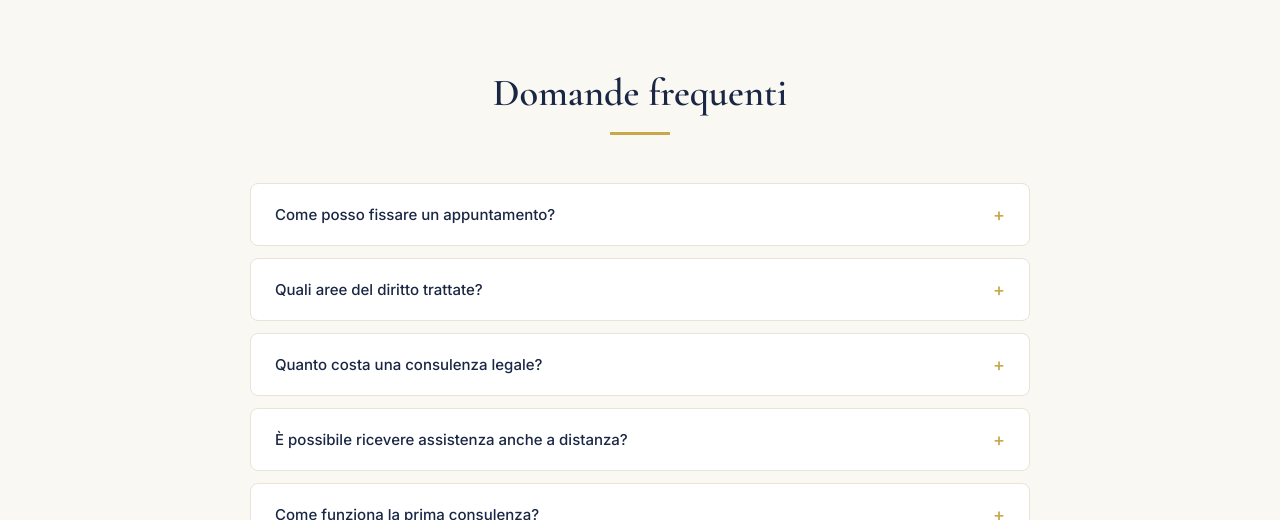
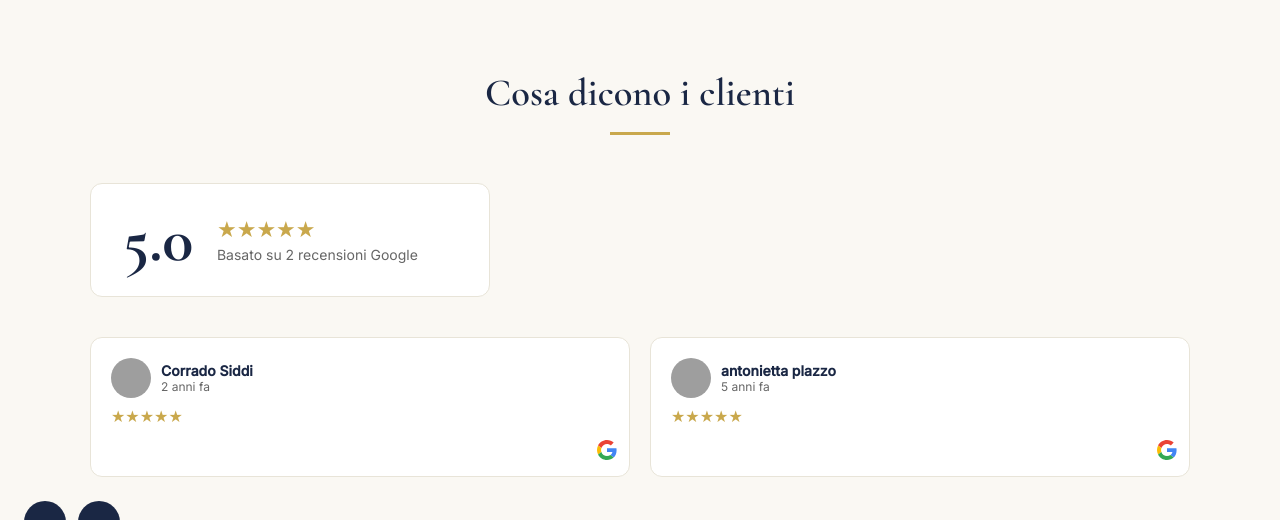
Before and after one commit to testo-gif/claudia-ciancio, a plain HTML site: page index.html in a window 1280 px wide. Shown: the part 2280-2800 px from the top of the page. Drawn offline with nearby package versions, Linux system fonts and the light colour scheme; grey boxes are pictures that could not be loaded.

Commit message:
Add preview

```diff
--- a/index.html
+++ b/index.html
@@ -136,12 +136,12 @@
 </nav>
 
 <section class="hero">
-  <div class="hero-bg"><img src="https://images.unsplash.com/photo-1565514158740-064f34bd6cfd?w=1200&auto=format&fit=crop" alt="Claudia Ciancio" style="width:100%;height:100%;object-fit:cover;opacity:0.25"></div>
+  <div class="hero-bg"><img src="https://images.unsplash.com/photo-1436450412740-6b988f486c6b?w=1200&auto=format&fit=crop" alt="Claudia Ciancio" style="width:100%;height:100%;object-fit:cover;opacity:0.25"></div>
   <div class="hero-overlay"></div>
   <div class="hero-content">
     <div class="hero-badge">Avvocato · Bologna</div>
     <h1>Claudia Ciancio</h1>
-    <p class="hero-sub">Professionista a Bologna</p>
+    <p class="hero-sub">⭐ 5.0 su Google · 2 recensioni</p>
     <p class="hero-addr">📍 Via dell'Indipendenza,  42, 40121 Bologna</p>
     <a href="https://wa.me/393298195479" class="btn-primary">💬 Scrivici su WhatsApp</a>
   </div>
@@ -156,14 +156,14 @@
         <p style="margin-bottom:0">Lo studio legale <strong>Claudia Ciancio</strong> opera a Bologna con esperienza nella consulenza e nell'assistenza legale. Offriamo un servizio su misura, attento alle esigenze del cliente e orientato al risultato.</p>
         <p>La nostra priorità è accompagnare ogni cliente con competenza e dedizione, garantendo chiarezza, trasparenza e riservatezza in ogni fase del percorso.</p>
         <div class="about-stats">
-
+          <div class="stat-box"><div class="stat-num">5.0</div><div class="stat-label">Valutazione Google</div></div>
           <div class="stat-box"><div class="stat-num">2</div><div class="stat-label">Recensioni</div></div>
           <div class="stat-box"><div class="stat-num">100%</div><div class="stat-label">Dedizione</div></div>
           <div class="stat-box"><div class="stat-num">Bologna</div><div class="stat-label">Sede</div></div>
         </div>
       </div>
       <div class="about-img">
-        <img src="https://images.unsplash.com/photo-1589829545856-d10d557cf95f?w=1200&auto=format&fit=crop" alt="Claudia Ciancio" style="width:100%;height:100%;object-fit:cover">
+        <img src="https://images.unsplash.com/photo-1479142506502-19b3a3b7ff33?w=1200&auto=format&fit=crop" alt="Claudia Ciancio" style="width:100%;height:100%;object-fit:cover">
       </div>
     </div>
   </div>
@@ -173,11 +173,64 @@
   <div class="container">
     <h2 class="section-title">Servizi offerti</h2>
     <div class="services-grid"><div class="service-item"><div class="service-icon">⚖</div><span>Consulenza legale</span></div><div class="service-item"><div class="service-icon">⚖</div><span>Diritto civile</span></div><div class="service-item"><div class="service-icon">⚖</div><span>Diritto del lavoro</span></div><div class="service-item"><div class="service-icon">⚖</div><span>Diritto penale</span></div><div class="service-item"><div class="service-icon">⚖</div><span>Recupero crediti</span></div><div class="service-item"><div class="service-icon">⚖</div><span>Contrattualistica</span></div></div>
-    <div class="photo-grid"><div class="photo-item" style="background-image:url('https://images.unsplash.com/photo-1505664194779-8beaceb93744?w=1200&auto=format&fit=crop')"></div><div class="photo-item" style="background-image:url('https://images.unsplash.com/photo-1521587760476-6c12a4b040da?w=1200&auto=format&fit=crop')"></div><div class="photo-item" style="background-image:url('https://images.unsplash.com/photo-1450101499163-c8848c66ca85?w=1200&auto=format&fit=crop')"></div><div class="photo-item" style="background-image:url('https://images.unsplash.com/photo-1436450412740-6b988f486c6b?w=1200&auto=format&fit=crop')"></div></div>
+    <div class="photo-grid"><div class="photo-item" style="background-image:url('https://images.unsplash.com/photo-1542744173-8e7e53415bb0?w=1200&auto=format&fit=crop')"></div><div class="photo-item" style="background-image:url('https://images.unsplash.com/photo-1593115057322-e94b77572f20?w=1200&auto=format&fit=crop')"></div><div class="photo-item" style="background-image:url('https://images.unsplash.com/photo-1575505586569-646b2ca898fc?w=1200&auto=format&fit=crop')"></div><div class="photo-item" style="background-image:url('https://images.unsplash.com/photo-1556742049-0cfed4f6a45d?w=1200&auto=format&fit=crop')"></div></div>
   </div>
 </section>
 
+<section class="section reviews-section">
+  <div class="container">
+    <h2 class="section-title">Cosa dicono i clienti</h2>
+    <div class="rating-summary">
+      <div class="big-rating">5.0</div>
+      <div>
+        <span style="color:#c9a84c;font-size:22px">★★★★★<span style="color:#ccc"></span></span>
+        <div style="color:#666;font-size:14px;margin-top:4px">Basato su 2 recensioni Google</div>
+      </div>
+    </div>
+    <div class="reviews-grid" id="revGrid">
+      <div class="rev-card">
+  <div style="display:flex;gap:10px;align-items:center;margin-bottom:8px">
+    <img src="https://lh3.googleusercontent.com/a-/ALV-UjUXB6XQkUm-Y-FKiCp0WuwD4dQSQe8EpqqMlhPYVsp2MVBZeycL=s128-c0x00000000-cc-rp-mo-ba3" style="width:40px;height:40px;border-radius:50%;object-fit:cover">
+    <div>
+      <div style="font-weight:600;font-size:14px;color:#1a2744">Corrado Siddi</div>
+      <div style="font-size:12px;color:#666">2 anni fa</div>
+    </div>
+  </div>
+  <div style="color:#c9a84c;font-size:16px;margin-bottom:6px">★★★★★</div>
+  <p style="font-size:14px;color:#444;line-height:1.5;margin:0"></p>
+  <div style="position:absolute;bottom:12px;right:12px"><svg xmlns="http://www.w3.org/2000/svg" viewBox="0 0 48 48" width="20" height="20" style="flex-shrink:0">
+<path fill="#EA4335" d="M24 9.5c3.54 0 6.71 1.22 9.21 3.6l6.85-6.85C35.9 2.38 30.47 0 24 0 14.62 0 6.51 5.38 2.56 13.22l7.98 6.19C12.43 13.72 17.74 9.5 24 9.5z"/>
+<path fill="#4285F4" d="M46.98 24.55c0-1.57-.15-3.09-.38-4.55H24v9.02h12.94c-.58 2.96-2.26 5.48-4.78 7.18l7.73 6c4.51-4.18 7.09-10.36 7.09-17.65z"/>
+<path fill="#FBBC05" d="M10.53 28.59c-.48-1.45-.76-2.99-.76-4.59s.27-3.14.76-4.59l-7.98-6.19C.92 16.46 0 20.12 0 24c0 3.88.92 7.54 2.56 10.78l7.97-6.19z"/>
+<path fill="#34A853" d="M24 48c6.48 0 11.93-2.13 15.89-5.81l-7.73-6c-2.18 1.48-4.97 2.31-8.16 2.31-6.26 0-11.57-4.22-13.47-9.91l-7.98 6.19C6.51 42.62 14.62 48 24 48z"/>
+<path fill="none" d="M0 0h48v48H0z"/></svg></div>
+</div>
+<div class="rev-card">
+  <div style="display:flex;gap:10px;align-items:center;margin-bottom:8px">
+    <img src="https://lh3.googleusercontent.com/a/ACg8ocJymZR6r_RlvKL4sZ11H33oklU0McMmKfSD_wEpsWdhuB0oKg=s128-c0x00000000-cc-rp-mo" style="width:40px;height:40px;border-radius:50%;object-fit:cover">
+    <div>
+      <div style="font-weight:600;font-size:14px;color:#1a2744">antonietta plazzo</div>
+      <div style="font-size:12px;color:#666">5 anni fa</div>
+    </div>
+  </div>
+  <div style="color:#c9a84c;font-size:16px;margin-bottom:6px">★★★★★</div>
+  <p style="font-size:14px;color:#444;line-height:1.5;margin:0"></p>
+  <div style="position:absolute;bottom:12px;right:12px"><svg xmlns="http://www.w3.org/2000/svg" viewBox="0 0 48 48" width="20" height="20" style="flex-shrink:0">
+<path fill="#EA4335" d="M24 9.5c3.54 0 6.71 1.22 9.21 3.6l6.85-6.85C35.9 2.38 30.47 0 24 0 14.62 0 6.51 5.38 2.56 13.22l7.98 6.19C12.43 13.72 17.74 9.5 24 9.5z"/>
+<path fill="#4285F4" d="M46.98 24.55c0-1.57-.15-3.09-.38-4.55H24v9.02h12.94c-.58 2.96-2.26 5.48-4.78 7.18l7.73 6c4.51-4.18 7.09-10.36 7.09-17.65z"/>
+<path fill="#FBBC05" d="M10.53 28.59c-.48-1.45-.76-2.99-.76-4.59s.27-3.14.76-4.59l-7.98-6.19C.92 16.46 0 20.12 0 24c0 3.88.92 7.54 2.56 10.78l7.97-6.19z"/>
+<path fill="#34A853" d="M24 48c6.48 0 11.93-2.13 15.89-5.81l-7.73-6c-2.18 1.48-4.97 2.31-8.16 2.31-6.26 0-11.57-4.22-13.47-9.91l-7.98 6.19C6.51 42.62 14.62 48 24 48z"/>
+<path fill="none" d="M0 0h48v48H0z"/></svg></div>
+</div>
+    </div>
 
+    </div>
+    <div class="rev-nav">
+      <button onclick="scrollRevs(-1)" class="rev-btn">&#8592;</button>
+      <button onclick="scrollRevs(1)" class="rev-btn">&#8594;</button>
+    </div>
+  </div>
+</section>
 
 <section class="section faq-section">
   <div class="container">
```
